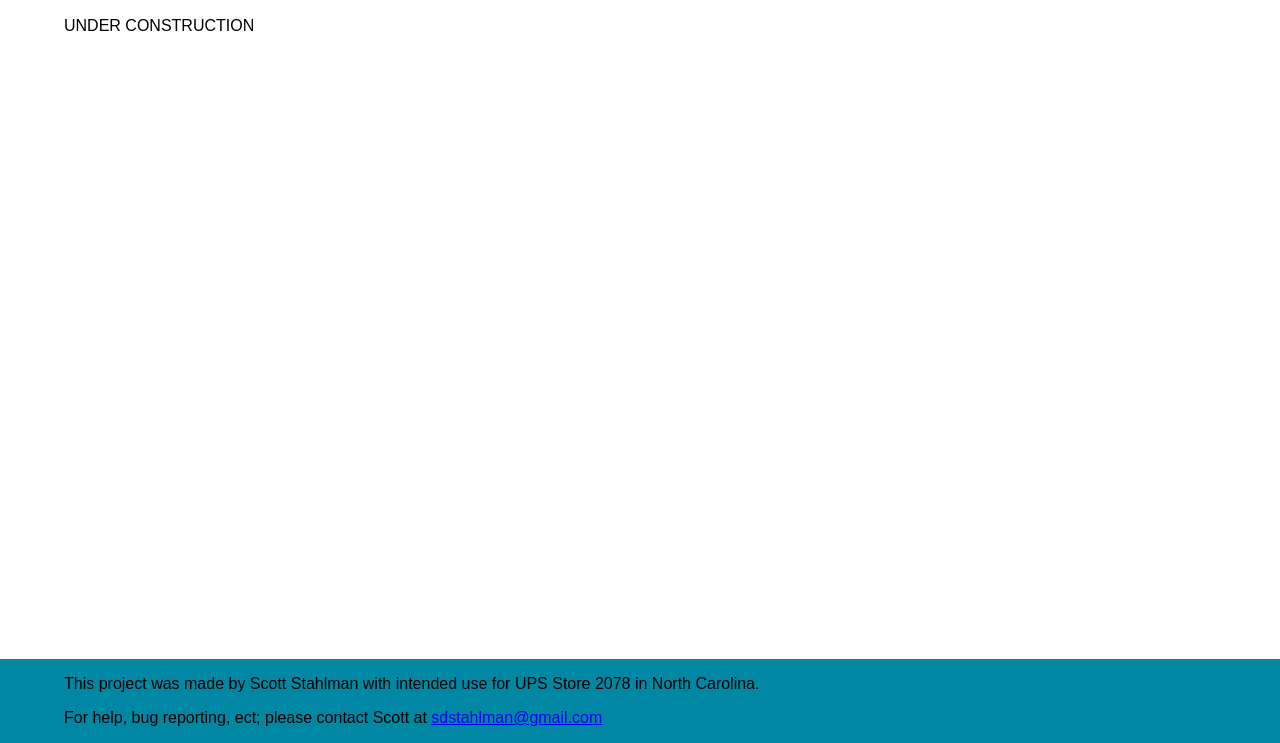
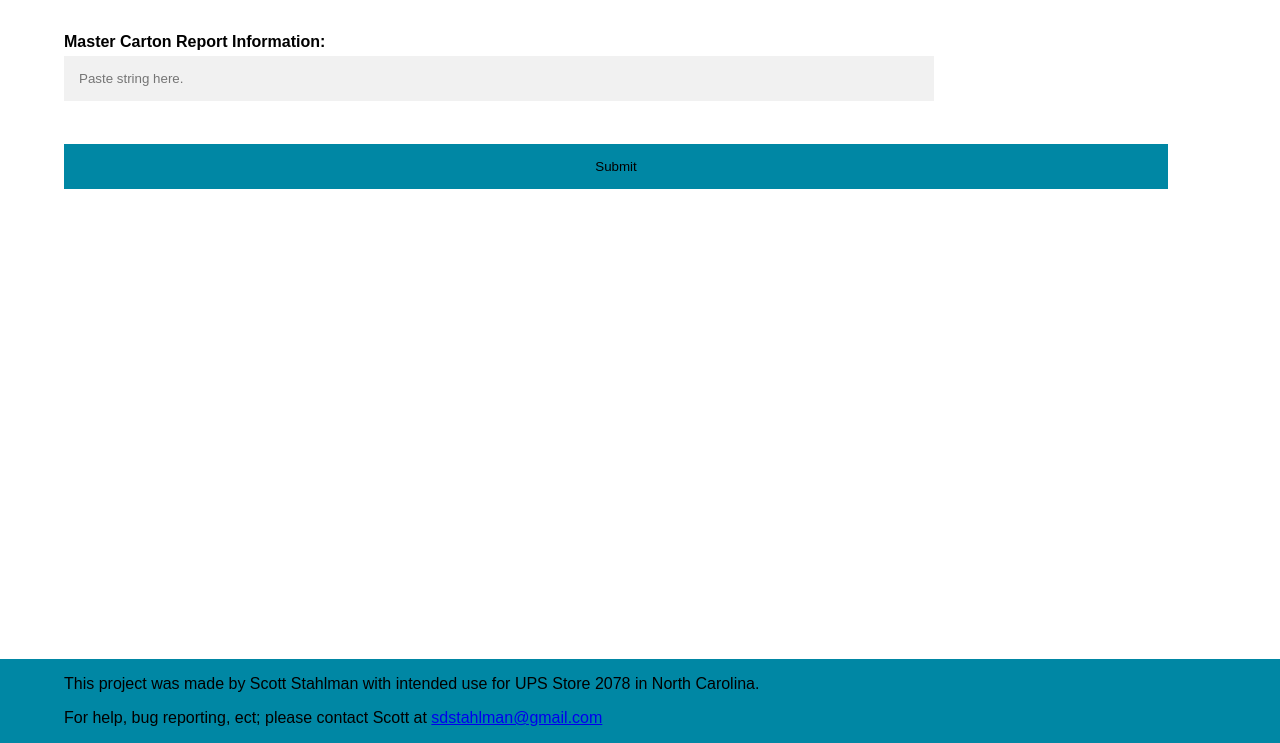
Before and after one commit to sdstahlman/UPSStoreWebApp, a plain HTML site: page amazoncarton.html in a window 1280 px wide. Shown: the part 57-800 px from the top of the page. Drawn offline with Linux system fonts and the light colour scheme.

Commit message:
Added text field and styling to Amazon Master Carton page

```diff
--- a/StoreToolBOX.css
+++ b/StoreToolBOX.css
@@ -73,7 +73,7 @@ input {
     background: #f1f1f1;
 }
 
-#pack_submit {
+#pack_submit, #amz_submit {
     width: 92%;
     padding: 15px;
     margin: 5px 0 22px 0;
--- a/amazoncarton.html
+++ b/amazoncarton.html
@@ -43,7 +43,17 @@
     </header>
 
     <main>
-        UNDER CONSTRUCTION
+        <form id="amazon_info">
+            <!-- Weight -->
+            <p>
+                <label for="amz_string"><strong>Master Carton Report Information: <br></strong></label>
+                <input type="text" id="amz_string" name="amz_string" placeholder="Paste string here." required>
+            </p>
+
+            <!-- Submit Button -->
+            <input type="submit" value="Submit" id="amz_submit">
+
+        </form>
     </main>
 
 
```
